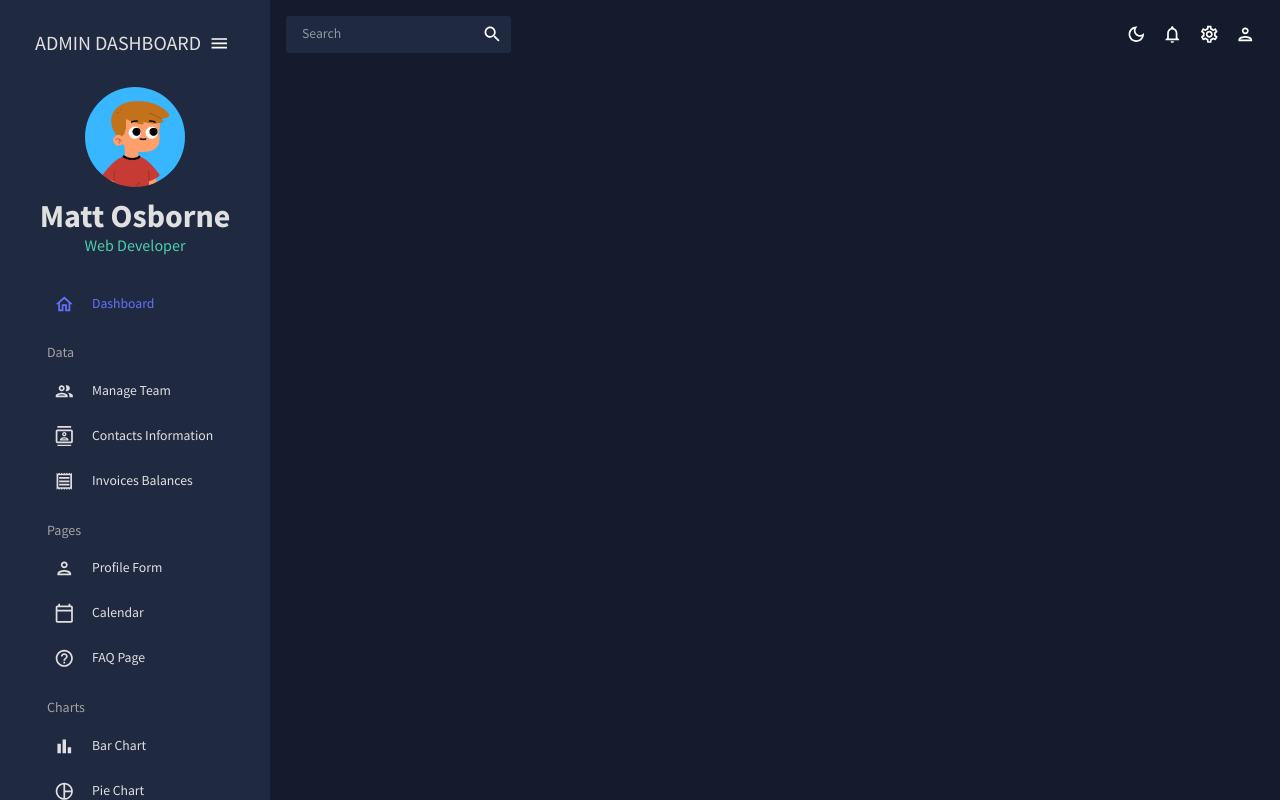
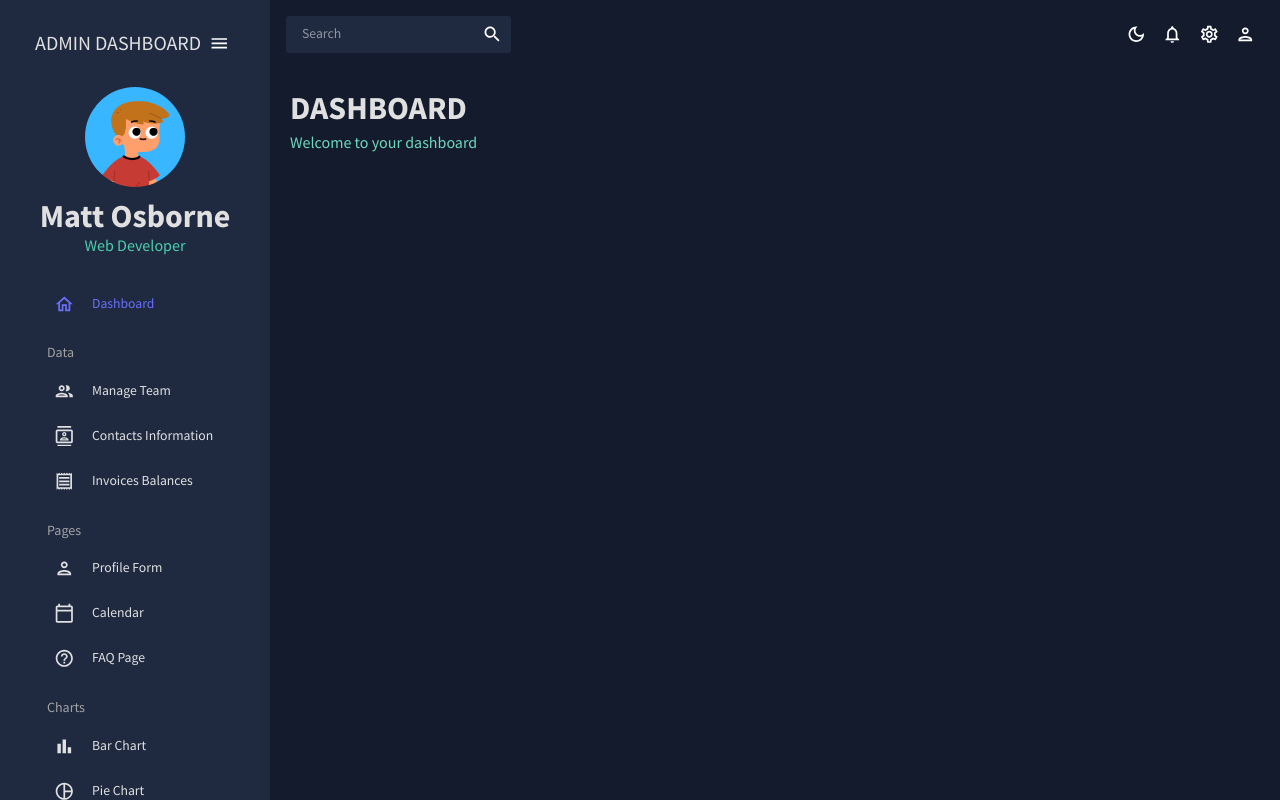
Before and after one commit to MattOz/Admin-Dashboard, a React (Create React App) app: page / in a window 1280 px wide. Built offline with nearby package versions, Linux system fonts and the light colour scheme.

Commit message:
worked on header component

```diff
--- a/src/App.js
+++ b/src/App.js
@@ -2,6 +2,8 @@
 import { Routes, Route } from "react-router-dom";
 import Topbar from "./scenes/global/Topbar";
 import Sidebar from "./scenes/global/Sidebar";
+import { CssBaseline, ThemeProvider } from "@mui/material";
+import { ColorModeContext, useMode } from "./theme";
 import Dashboard from "./scenes/dashboard";
 // import Team from "./scenes/team";
 // import Invoices from "./scenes/invoices";
@@ -12,8 +14,6 @@
 // import Pie from "./scenes/pie";
 // import FAQ from "./scenes/faq";
 // import Geography from "./scenes/geography";
-import { CssBaseline, ThemeProvider } from "@mui/material";
-import { ColorModeContext, useMode } from "./theme";
 // import Calendar from "./scenes/calendar/calendar";
 
 function App() {
@@ -29,17 +29,17 @@
           <main className="content">
             <Topbar setIsSidebar={setIsSidebar} />
             <Routes>
-              {/* <Route path="/" element={<Dashboard />} />
-              <Route path="/team" element={<Team />} />
-              <Route path="/contacts" element={<Contacts />} />
-              <Route path="/invoices" element={<Invoices />} />
-              <Route path="/form" element={<Form />} />
-              <Route path="/bar" element={<Bar />} />
-              <Route path="/pie" element={<Pie />} />
-              <Route path="/line" element={<Line />} />
-              <Route path="/faq" element={<FAQ />} />
-              <Route path="/calendar" element={<Calendar />} />
-              <Route path="/geography" element={<Geography />} /> */}
+              <Route path="/" element={<Dashboard />} />
+              {/* <Route path="/team" element={<Team />} /> */}
+              {/* <Route path="/contacts" element={<Contacts />} /> */}
+              {/* <Route path="/invoices" element={<Invoices />} /> */}
+              {/* <Route path="/form" element={<Form />} /> */}
+              {/* <Route path="/bar" element={<Bar />} /> */}
+              {/* <Route path="/pie" element={<Pie />} /> */}
+              {/* <Route path="/line" element={<Line />} /> */}
+              {/* <Route path="/faq" element={<FAQ />} /> */}
+              {/* <Route path="/calendar" element={<Calendar />} /> */}
+              {/* <Route path="/geography" element={<Geography />} /> */}
             </Routes>
           </main>
         </div>
--- /dev/null
+++ b/src/components/Header.jsx
@@ -0,0 +1,24 @@
+import { Typography, Box, useTheme } from "@mui/material";
+import { tokens } from "../theme";
+
+const Header = ({ title, subtitle }) => {
+  const theme = useTheme();
+  const colors = tokens(theme.palette.mode);
+  return (
+    <Box mb="30px">
+      <Typography
+        variant="h2"
+        color={colors.grey[100]}
+        fontWeight="bold"
+        sx={{ m: "0 0 5px 0" }}
+      >
+        {title}
+      </Typography>
+      <Typography variant="h5" color={colors.greenAccent[400]}>
+        {subtitle}
+      </Typography>
+    </Box>
+  );
+};
+
+export default Header;
--- a/src/scenes/dashboard/index.jsx
+++ b/src/scenes/dashboard/index.jsx
@@ -1,5 +1,29 @@
+import { Box, Button, IconButton, Typography, useTheme } from "@mui/material";
+import { tokens } from "../../theme";
+import { mockTransactions } from "../../data/mockData";
+import DownloadOutlinedIcon from "@mui/icons-material/DownloadOutlined";
+import EmailIcon from "@mui/icons-material/Email";
+import PointOfSaleIcon from "@mui/icons-material/PointOfSale";
+import PersonAddIcon from "@mui/icons-material/PersonAdd";
+import TrafficIcon from "@mui/icons-material/Traffic";
+import Header from "../../components/Header";
+// import LineChart from "../../components/LineChart";
+// import GeographyChart from "../../components/GeographyChart";
+// import BarChart from "../../components/BarChart";
+// import StatBox from "../../components/StatBox";
+// import ProgressCircle from "../../components/ProgressCircle";
+
 const Dashboard = () => {
-    return <div>Dashboard</div>
-}
+    const theme = useTheme();
+    const colors = tokens(theme.palette.mode);
+
+    return (
+        <Box m="20px">
+            <Box display="flex" justifyContent="space-between" alignItems="center">
+                <Header title="DASHBOARD" subtitle="Welcome to your dashboard" />
+            </Box>
+        </Box>
+    );
+};
 
 export default Dashboard;
```
Also changed, not shown: 1 other file (tests, documents, lock files or other folders).
